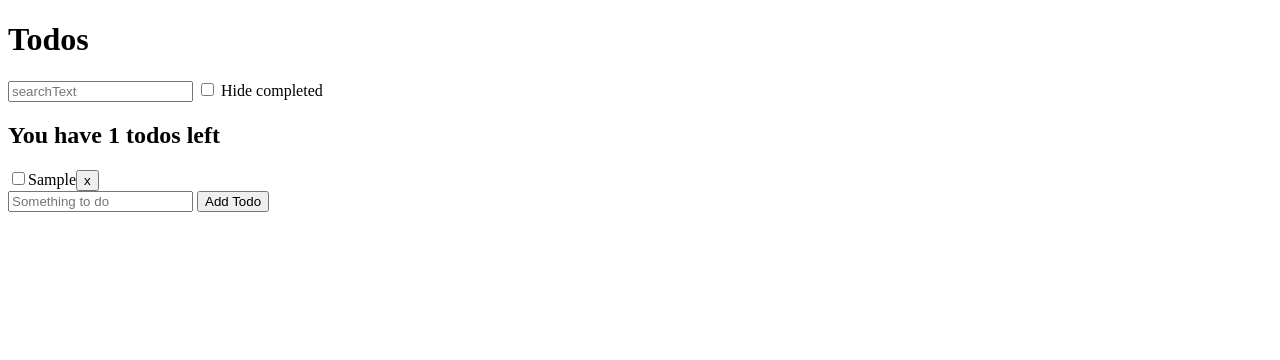
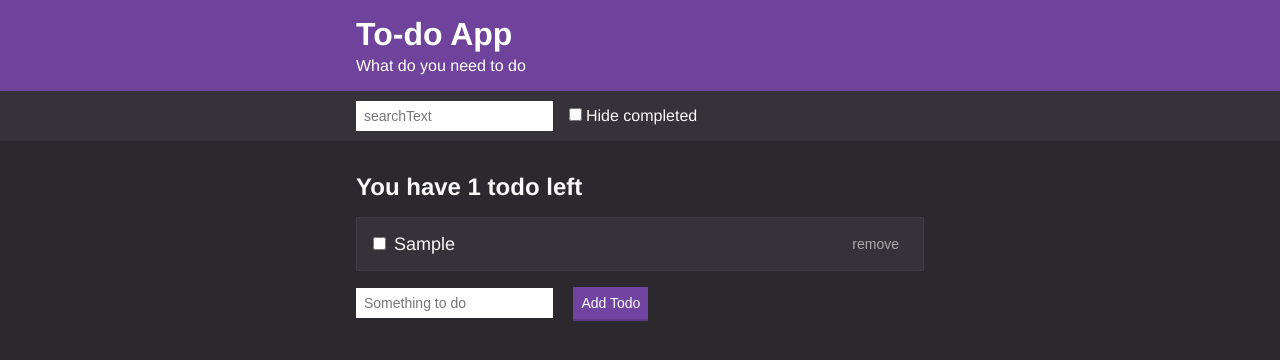
Before and after one commit to Ahmed-Mohmed-Sakr/Todo-APP, a plain HTML site: page index.html in a window 1280 px wide. Both pictures are taken after typing "Sample" into the empty fields and a click on the button "Add Todo". Drawn offline with Linux system fonts and the light colour scheme.

Commit message:
add style and finishing

```diff
--- a/index.html
+++ b/index.html
@@ -5,25 +5,47 @@
     <meta http-equiv="X-UA-Compatible" content="IE=edge" />
     <meta name="viewport" content="width=device-width, initial-scale=1.0" />
     <title>TODO APP</title>
+    <link href="images/favicon.png?v=1" rel="icon" />
+    <link href="styles/style.css" rel="stylesheet" />
   </head>
   <body>
-    <h1>Todos</h1>
+    <header class="header">
+      <div class="container">
+        <h1 class="header__title">To-do App</h1>
+        <h2 class="header__subtitle">What do you need to do</h2>
+      </div>
+    </header>
 
-    <input type="text" id="search-text" placeholder="searchText" />
+    <div class="actions">
+      <div class="actions__container">
+        <input
+          type="text"
+          class="input"
+          id="search-text"
+          placeholder="searchText"
+        />
+        <label class="checkbox">
+          <input id="hide-completed" type="checkbox" /> Hide completed
+        </label>
+      </div>
+    </div>
 
-    <label>
-      <input id="hide-completed" type="checkbox" /> Hide completed
-    </label>
+    <div class="container">
+      <div id="todos"></div>
 
-    <div id="todos"></div>
+      <form id="todo-form">
+        <input
+          type="text"
+          class="input"
+          placeholder="Something to do"
+          name="newTodo"
+        />
+        <button class="button">Add Todo</button>
+      </form>
+    </div>
 
-    <form id="todo-form">
-      <input type="text" placeholder="Something to do" name="newTodo" />
-      <button>Add Todo</button>
-    </form>
-
-    <script src="uuidv4.js"></script>
-    <script src="todos-functions.js"></script>
-    <script src="todo-app.js"></script>
+    <script src="scripts/uuidv4.js"></script>
+    <script src="scripts/todos-functions.js"></script>
+    <script src="scripts/todo-app.js"></script>
   </body>
 </html>
--- a/todo-app.js
+++ b/scripts/todo-app.js
@@ -16,13 +16,17 @@ document.querySelector("#search-text").addEventListener("input", (e) => {
 
 document.querySelector("#todo-form").addEventListener("submit", (e) => {
   e.preventDefault();
+  const inputText = e.target.elements.newTodo.value.trim();
+
+  if (inputText.length > 0) {
     todos.push({
       id: uuidv4(),
-    text: e.target.elements.newTodo.value,
+      text: inputText,
       completed: false,
     });
     saveTodos(todos);
     renderTodos(todos, filters);
+  }
   e.target.elements.newTodo.value = "";
 });
 
--- a/todos-functions.js
+++ b/scripts/todos-functions.js
@@ -40,7 +40,8 @@ const toggleTodo = (id) => {
 
 // get the DOM elements for an individal note
 const generateTodoDOM = (todo) => {
-  const todoEl = document.createElement("div");
+  const todoEl = document.createElement("label");
+  const containerEl = document.createElement("div");
   const checkboxEl = document.createElement("input");
   const todoText = document.createElement("span");
   const removeButton = document.createElement("button");
@@ -48,7 +49,7 @@ const generateTodoDOM = (todo) => {
   // setup todo checkbox
   checkboxEl.setAttribute("type", "checkbox");
   checkboxEl.checked = todo.completed;
-  todoEl.appendChild(checkboxEl);
+  containerEl.appendChild(checkboxEl);
   checkboxEl.addEventListener("change", () => {
     toggleTodo(todo.id);
     saveTodos(todos);
@@ -57,10 +58,16 @@ const generateTodoDOM = (todo) => {
 
   // setup the todo text
   todoText.textContent = todo.text;
-  todoEl.appendChild(todoText);
+  containerEl.appendChild(todoText);
+
+  //setup container
+  todoEl.classList.add("list-item");
+  containerEl.classList.add("list-item__container");
+  todoEl.appendChild(containerEl);
 
   // setup the remove button
-  removeButton.textContent = "x";
+  removeButton.textContent = "remove";
+  removeButton.classList.add("button", "button--text");
   todoEl.appendChild(removeButton);
   removeButton.addEventListener("click", () => {
     removeTodo(todo.id);
@@ -74,13 +81,17 @@ const generateTodoDOM = (todo) => {
 // get the DOM elements for list sammary
 const generateSummmaryDOM = (incompleteTodos) => {
   const summary = document.createElement("h2");
-  summary.textContent = `You have ${incompleteTodos.length} todos left`;
+  summary.classList.add("list-title");
+
+  const todoText = incompleteTodos.length === 1 ? "todo" : "todos";
+  summary.textContent = `You have ${incompleteTodos.length} ${todoText} left`;
 
   return summary;
 };
 
 // render application todos based on filters
 const renderTodos = (todos, filters) => {
+  const todosEl = document.querySelector("#todos");
   const filterTodos = todos.filter(
     (todo) =>
       todo.text.toLowerCase().includes(filters.searchText.toLowerCase()) &&
@@ -89,13 +100,17 @@ const renderTodos = (todos, filters) => {
 
   const incompleteTodos = filterTodos.filter((todo) => !todo.completed);
 
-  document.querySelector("#todos").innerHTML = "";
+  todosEl.innerHTML = "";
 
-  document
-    .querySelector("#todos")
-    .appendChild(generateSummmaryDOM(incompleteTodos));
+  todosEl.appendChild(generateSummmaryDOM(incompleteTodos));
 
-  filterTodos.forEach((todo) => {
-    document.querySelector("#todos").appendChild(generateTodoDOM(todo));
-  });
+  if (filterTodos.length > 0) {
+    filterTodos.forEach((todo) => {
+      todosEl.appendChild(generateTodoDOM(todo));
+    });
+  } else {
+    const messageEl = document.createElement("p");
+    messageEl.textContent = "No to-dos to show";
+    todosEl.appendChild(messageEl);
+  }
 };
--- /dev/null
+++ b/styles/style.css
@@ -0,0 +1,225 @@
+/*
+
+// Colors
+$off-black: #20222b;
+$dark-blue: #333745;
+$blue: #3c4251;
+$light-blue: #464b5e;
+$off-white: #a5afd7;
+$purple: #8357c5;
+// Spacing
+$s-size: 1.2rem;
+$m-size: 1.6rem;
+$l-size: 3.2rem;
+$xl-size: 4.8rem;
+$desktop-breakpoint: 45rem;
+
+*/
+
+/* Base Styles */
+
+* {
+  box-sizing: border-box;
+  margin: 0;
+  padding: 0;
+}
+
+html {
+  font-size: 62.5%;
+}
+
+body {
+  background: #2b292e;
+  color: #fafafa;
+  font-family: Helvetica, Arial, sans-serif;
+  font-size: 1.6rem;
+}
+
+button {
+  cursor: pointer;
+}
+
+a {
+  color: #6f439c;
+}
+
+/* Container */
+
+.container {
+  max-width: 60rem;
+  margin: 0 auto;
+  padding: 0 1.6rem;
+}
+
+/* Header */
+
+.header {
+  background: #6f439c;
+  color: white;
+  padding: 1.6rem 0;
+}
+
+.header__title {
+  font-size: 3.2rem;
+  margin-bottom: 0.4rem;
+}
+
+.header__subtitle {
+  /* color: #777; */
+  font-size: 1.6rem;
+  font-weight: 300;
+}
+
+/* Actions Bar */
+
+.actions {
+  background-color: #353239;
+  /* border-bottom: 1px solid #dedfe0; */
+  /* color: #333333; */
+  padding: 1rem;
+}
+
+.actions__container {
+  align-items: center;
+  display: flex;
+  max-width: 60rem;
+  margin: 0 auto;
+  min-height: 3rem;
+  padding: 0 1.6rem;
+}
+
+.actions__container--spaced {
+  justify-content: space-between;
+}
+
+/* Form Inputs */
+
+.input {
+  border: none;
+  font-size: 1.4rem;
+  font-weight: 300;
+  height: 3rem;
+  margin-right: 1.6rem;
+  padding: 0.4rem 0.8rem;
+}
+
+.checkbox {
+  display: flex;
+  align-items: baseline;
+}
+
+.checkbox > input {
+  margin-right: 0.4rem;
+}
+
+.button {
+  background: #7044a0;
+  border: none;
+  border-bottom: 2px solid #603a88;
+  color: white;
+  font-size: 1.4rem;
+  font-weight: 300;
+  padding: 0.8rem;
+  transition: background 0.3s ease, color 0.3s ease;
+}
+
+.button:hover {
+  background: #5f3a87;
+}
+
+.button--secondary {
+  background: #888888;
+  border-bottom: 2px solid #717171;
+}
+
+.button--secondary:hover {
+  background: #6e6e6e;
+}
+
+.button--text {
+  background: none;
+  border: none;
+  color: #aaa;
+}
+
+.button--text:hover {
+  background: none;
+  color: white;
+  text-decoration: underline;
+}
+
+/* Note editor */
+
+.title-input {
+  border: 1px solid #dedfe0;
+  font-size: 2rem;
+  font-weight: 300;
+  display: block;
+  margin: 2.4rem 0;
+  padding: 0.8rem;
+  width: 100%;
+}
+
+.body-input {
+  border: 1px solid #dedfe0;
+  font-family: inherit;
+  font-size: 1.6rem;
+  font-weight: 300;
+  display: block;
+  margin: 2.4rem 0;
+  min-height: 15rem;
+  padding: 0.8rem;
+  width: 100%;
+}
+
+/* Note List Item */
+
+.list-item {
+  text-decoration: none;
+  color: #fafafa;
+  cursor: pointer;
+  background: #353239;
+  border: 1px solid #423e47;
+  margin: 1.6rem 0;
+  padding: 1rem 1.6rem;
+  display: block;
+  transition: background 0.3s ease;
+  display: flex;
+  justify-content: space-between;
+  align-items: center;
+}
+
+.list-item__container {
+  display: flex;
+  font-size: 1.8rem;
+  font-weight: 300;
+  align-items: baseline;
+}
+
+.list-item__container > *:first-child {
+  margin-right: 0.8rem;
+}
+
+.list-item:hover {
+  background: #3d3941;
+}
+
+.list-item__title {
+  font-size: 1.8rem;
+  margin-bottom: 0.4rem;
+}
+
+.list-item__subtitle {
+  color: #666;
+  font-size: 1.4rem;
+  font-weight: 300;
+  font-style: italic;
+}
+
+.list-title {
+  margin: 3.2rem 0 1.6rem;
+}
+
+.empty-message {
+  margin: 3.2rem 0;
+}
```
Also changed, not shown: README.md, images/favicon.png (added), scripts/uuidv4.js (renamed from uuidv4.js), 1 other file. Lines whose indentation alone changed are shown as unchanged.
